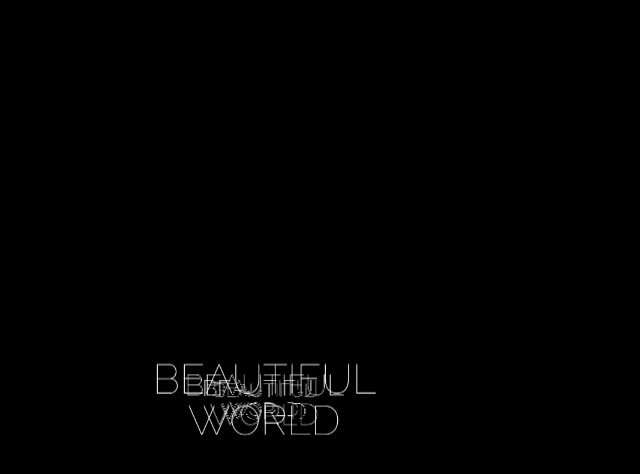
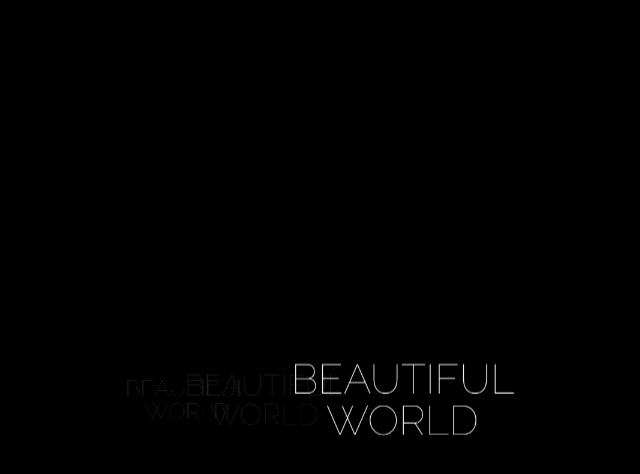
Before and after one commit to Ovakimyan99/deepening-3d-slider, a website built with webpack: page src/index.html in a window 1280 px wide. Shown: the top 474 px of the page, without its empty margins (376-1016 px from the left). Built offline with nearby package versions, Linux system fonts and the light colour scheme.

Commit message:
программное изменение стилей

```diff
--- a/src/components/slider/Slider.js
+++ b/src/components/slider/Slider.js
@@ -6,7 +6,6 @@ import { sliderMovevent } from '@/components/slider/slider.functions.js'
 export class Slider {
   constructor(options) {
     this.slidersData = options.slidersData || []
-    this.$root = null
   }
 
   toHTML() {
@@ -22,7 +21,7 @@ export class Slider {
 
   init() {
     this.frames = Array.from(this.$root.findAll('[data-frame]'))
-
+        .map(slide => $(slide))
 
     const movementListener = throttle(() => {
       sliderMovevent(this.frames)
--- a/src/components/slider/slider.functions.js
+++ b/src/components/slider/slider.functions.js
@@ -12,35 +12,29 @@ export function sliderMovevent(frames, options = {}) {
   lastPos = top
 
   // настраиваем отображаемые слайды с актуальными значениями
-  for (let index = 0; index < frames.length; index++) {
+  for (let index = 0, length = frames.length; index < length; index++) {
     const frame = frames[index]
 
-    frame.setAttribute('data-zspace',
-        +frame.getAttribute('data-zspace') + delta * speed
+    frame.attr('data-zspace',
+        +frame.attr('data-zspace') + delta * speed
     )
 
-    const frameSpacing = +frame.getAttribute('data-zspace')
+    const frameSpacing = +frame.attr('data-zspace')
 
-    const translateZ = `translateZ(${frameSpacing}px)`
-    const opacity = sliderHidingFactor(frameSpacing) ? 1 : 0
-
-    const display =
-        index >= activeIndex - 1 &&
-        index <= activeIndex + confines - 2
-        ?
-        'flex' :
-        'none'
-
-    frame.setAttribute('style',
-        `transform: ${translateZ};opacity: ${opacity};display: ${display};`
-    )
+    frame.css({
+      transform: `translateZ(${frameSpacing}px)`,
+      opacity: sliderHidingFactor(frameSpacing) ? 1 : 0,
+      display: index >= activeIndex - 1 &&
+      index <= activeIndex + confines - 2
+          ?
+          'flex' :
+          'none'
+    })
   }
 
-  console.log(activeIndex)
-
   // определяем активный слайд - текущий
-  for (let index = 0; index < frames.length; index++) {
-    const frameSpacing = +frames[index].getAttribute('data-zspace')
+  for (let index = 0, length = frames.length; index < length; index++) {
+    const frameSpacing = +frames[index].attr('data-zspace')
 
     if (sliderHidingFactor(frameSpacing)) {
       activeIndex = index
--- a/src/components/slider/slider.template.js
+++ b/src/components/slider/slider.template.js
@@ -1,20 +1,25 @@
 import {
   defineContentType,
-  stylesToString
-} from '@core/utils'
-import { Z_SPACING_SLIDES } from '@/constants'
+  stylesToString } from '@core/utils'
+import {
+  Z_SPACING_SLIDES } from '@/constants'
 
-function createFrame(content, { spacingSummary }) {
+function createFrame(content, { spacingSummary, position, bgColor }) {
   const transformZ = spacingSummary * Z_SPACING_SLIDES
 
-  const styles =
-    stylesToString({
-      transform: `translateZ(${transformZ}px)`
-    })
+  const stylesParams = {
+    transform: `translateZ(${transformZ}px)`
+  }
+
+  if (bgColor) {
+    stylesParams['background-color'] = bgColor
+  }
+
+  const styles = stylesToString(stylesParams)
 
   return `
     <div
-      class="frame"
+      class="frame ${position}"
       style="${styles}"
       data-zspace="${transformZ}"
       data-frame
@@ -59,14 +64,14 @@ function toImage({ options }) {
 
 function createTemplate(createFrame) {
   return function(slide, index, array) {
-    const { file, options } = slide.data
+    const { file, options = {} } = slide.data
+    const { background: bgColor = '', position = '' } = slide.styles
     const type = defineContentType(file)
 
     let spacingSummary = 0
     for (let i = 0; i <= index; i++) {
       spacingSummary += array[i].data.zSpacing
     }
-
 
     let template
     switch (type) {
@@ -77,17 +82,17 @@ function createTemplate(createFrame) {
         template = toMusic({ options })
         break
       case 'video':
-        template = toVideo({ options })
+        template = toVideo({ file, options })
         break
       case 'image':
-        template = toImage({ options })
+        template = toImage({ file, options })
         break
       default:
-        template = toText({})
+        template = toText({ options })
         break
     }
 
-    return createFrame(template, {spacingSummary})
+    return createFrame(template, { spacingSummary, position, bgColor })
   }
 }
 
--- a/src/core/Dom.js
+++ b/src/core/Dom.js
@@ -1,3 +1,5 @@
+import { camelToDachCase } from '@core/utils'
+
 class Dom {
   constructor(selector) {
     this.$el = typeof selector === 'string'
@@ -34,6 +36,27 @@ class Dom {
     }
     return this
   }
+
+  attr(data, value = null) {
+    if (value) {
+      this.$el.setAttribute(data, value)
+      return this
+    }
+    return this.$el.getAttribute(data)
+  }
+
+  css(styles = {}) {
+    for (const key in styles) {
+      if (Object.hasOwnProperty.call(styles, key)) {
+        this.$el.style[camelToDachCase(key)] = styles[key]
+
+        // если была передана пустышка
+        if (!styles[key] && styles[key] !== 0) {
+          delete this.$el.style[key]
+        }
+      }
+    }
+  }
 }
 
 export function $(selector) {
--- a/src/core/utils.js
+++ b/src/core/utils.js
@@ -51,11 +51,10 @@ export function throttle(func, ms) {
 
     locked = true
 
-    const interval = setTimeout(() => {
+    setTimeout(() => {
       // eslint-disable-next-line no-invalid-this
       func.apply(this, args)
       locked = false
-      clearInterval(interval)
     }, ms)
   }
 }
--- a/src/index.js
+++ b/src/index.js
@@ -6,61 +6,92 @@ const slidersData = [
   {
     data: {
       file: 'text',
-      zSpacing: 1
+      zSpacing: 1,
+    },
+    styles: {
+      background: 'rgba(0, 0, 0, 0.87)',
+      position: 'text-right'
     }
   },
   {
     data: {
       file: 'video',
-      zSpacing: 1
+      zSpacing: 1,
+    },
+    styles: {
     }
   },
   {
     data: {
       file: 'audio',
-      zSpacing: 1
+      zSpacing: 1,
+    },
+    styles: {
+      background: 'rgba(0, 0, 0, 0.87)',
+      position: 'text-left'
     }
   },
   {
     data: {
       file: 'audio',
-      zSpacing: 1
+      zSpacing: 1,
+    },
+    styles: {
     }
   },
   {
     data: {
       file: 'audio',
-      zSpacing: 2
+      zSpacing: 2,
+    },
+    styles: {
+      background: 'rgba(0, 0, 0, 0.87)',
+      position: 'text-left'
     }
   },
   {
     data: {
       file: 'audio',
-      zSpacing: 1
+      zSpacing: 1,
+    },
+    styles: {
+      position: 'text-right'
+
     }
   },
   {
     data: {
       file: 'audio',
-      zSpacing: 3
+      zSpacing: 3,
+    },
+    styles: {
+      position: 'text-left'
     }
   },
   {
     data: {
       file: 'video',
-      zSpacing: 1
+      zSpacing: 1,
+    },
+    styles: {
+      background: 'rgba(0, 0, 0, 0.87)',
+      position: 'text-right'
     }
   },
   {
     data: {
       file: 'audio',
-      zSpacing: 1
+      zSpacing: 1,
+    },
+    styles: {
     }
   },
   {
     data: {
       file: 'audio',
-      zSpacing: 1
+      zSpacing: 1,
+    },
+    styles: {
     }
   }
 ]
--- a/src/scss/main.scss
+++ b/src/scss/main.scss
@@ -74,7 +74,7 @@ h1, h2, h3, h4 {
   background-color: rgba(0, 0, 0, 0.87);
 }
 
-.frame__content {}
+// .frame__content {}
 
 .frame-media {
   position: relative;
```
Also changed, not shown: задачи.txt (+11 -4 lines), dist/0ce1abb6399f26748cc3.woff2 (deleted), dist/4368ea94ca036735c2b7df2c84e3fdf1.woff2 (deleted), dist/6a0528b403942983a68b3ede98425987.woff2 (deleted), dist/adfdb16d43cdee374ad0.woff2 (deleted), dist/favicon.ico (deleted), dist/index.html (deleted), 2 other files.
